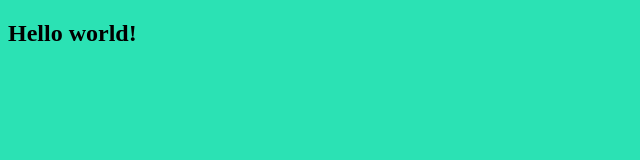
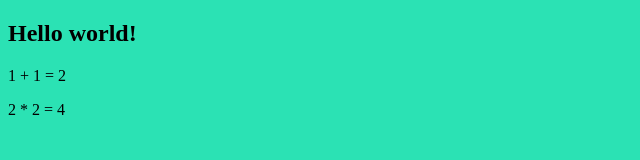
Before and after one commit to sharkdingo/effective-meme, a plain HTML site: page index.html in a window 1280 px wide. Shown: the full height of the page, 0-640 px from the left. Drawn offline with Linux system fonts and the light colour scheme.

Commit message:
Modify index.html:math

```diff
--- a/index.html
+++ b/index.html
@@ -9,5 +9,7 @@
 </head>
 <body>
     <h2>Hello world!</h2>
+    <p>1 + 1 = 2</p>
+    <p>2 * 2 = 4</p>
 </body>
 </html>
```
